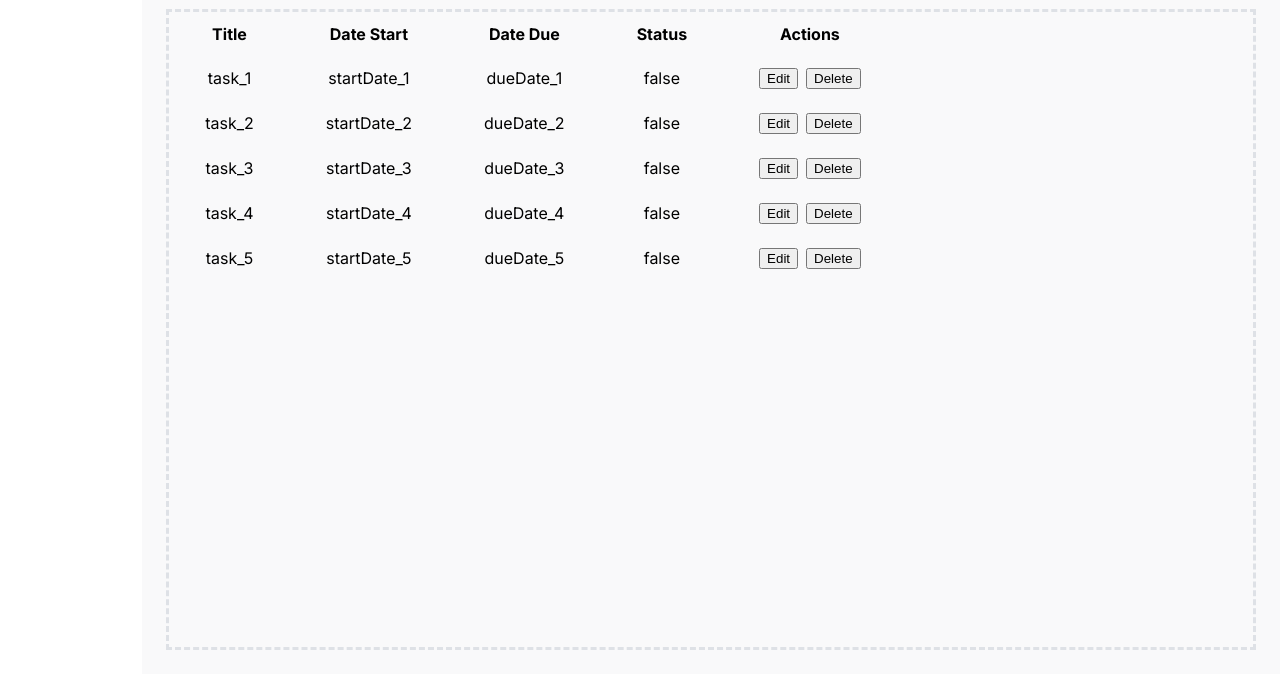
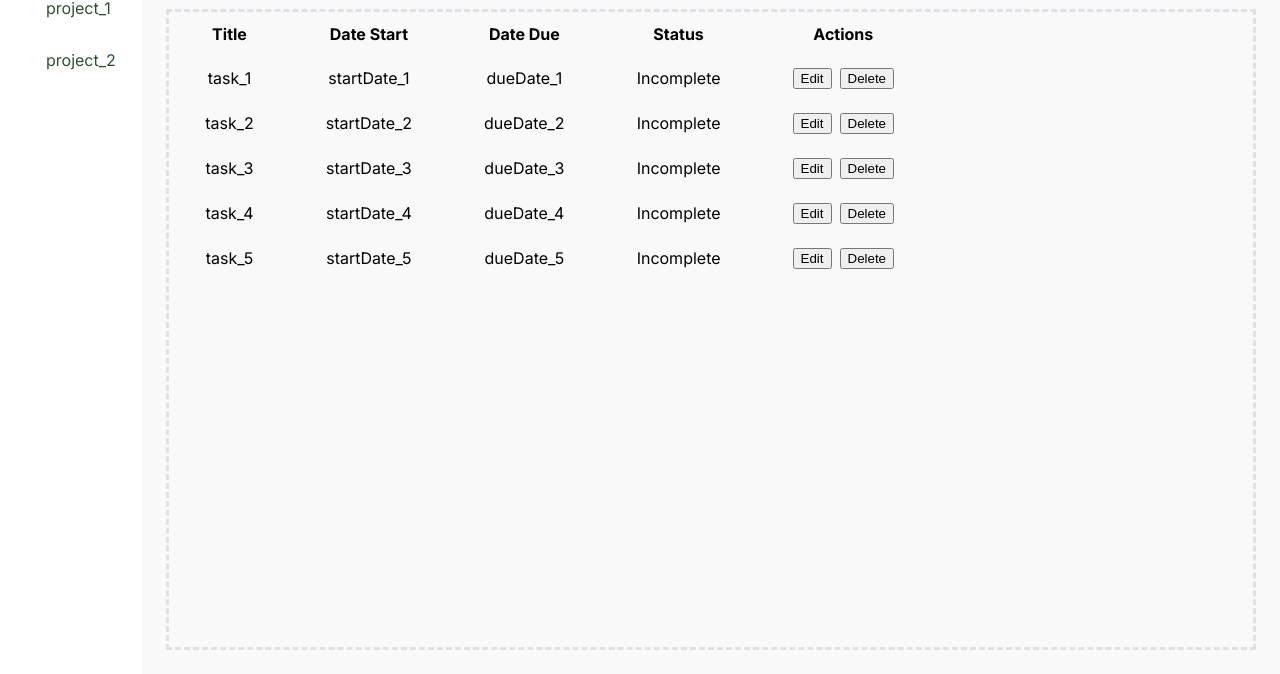
Before and after one commit to thejdsoto/to-do-list, a website built with webpack: page src/template.html in a window 1280 px wide. Shown: the part 126-800 px from the top of the page. Built offline with nearby package versions, Linux system fonts and the light colour scheme.

Commit message:
Implement code to render project list in side nav

```diff
--- a/src/DOMController.js
+++ b/src/DOMController.js
@@ -1,4 +1,4 @@
-// import { toDo } from "./ToDo.js";
+import { toDoManager } from "./toDoManager.js";
 // import { Project } from "./Project.js";
 
 class DOMController {
@@ -26,23 +26,19 @@ class DOMController {
         });
     }
 
-//     static displayProjects(projects) {
-//         const projectList = document.querySelector("main .side nav ul");
+    static renderProjects(manager) {
+        const projectList = document.querySelector("main .side nav ul");
+        const projects = manager.getProjects();
 
-//         projects.forEach((e, idx) => {
-//             const li = document.createElement("li");
-//             const btn = document.createElement("button");
-//             btn.innerHTML = `
-//                 <svg xmlns="http://www.w3.org/2000/svg" fill="none" viewBox="0 0 24 24" strokeWidth={1.5} stroke="currentColor" className="size-6">
-//                     <path strokeLinecap="round" strokeLinejoin="round" d="M2.25 12.75V12A2.25 2.25 0 0 1 4.5 9.75h15A2.25 2.25 0 0 1 21.75 12v.75m-8.69-6.44-2.12-2.12a1.5 1.5 0 0 0-1.061-.44H4.5A2.25 2.25 0 0 0 2.25 6v12a2.25 2.25 0 0 0 2.25 2.25h15A2.25 2.25 0 0 0 21.75 18V9a2.25 2.25 0 0 0-2.25-2.25h-5.379a1.5 1.5 0 0 1-1.06-.44Z" />
-//                 </svg>
-//                 ${e.name}
-//                 `;
-//             btn.setAttribute('data-idx', idx);
-//             li.appendChild(btn);
-//             projectList.appendChild(li);
-//         });
-//     }
+        projects.forEach((e) => {
+            const li = document.createElement("li");
+            const btn = document.createElement("button");
+            btn.innerText = e.name;
+            li.appendChild(btn);
+            projectList.appendChild(li);
+        })
+
+    }
 
 //     static clearNav() {
 //         const ul = document.querySelector("nav ul");
--- a/src/EventListener.js
+++ b/src/EventListener.js
@@ -78,7 +78,7 @@ class EventListener {
             let dateStart = document.querySelector(".date-start-input");
             let dateDue = document.querySelector(".date-due-input");
 
-            let task = new Task(title.value, dateStart.value, dateDue.value, false);
+            let task = new Task(title.value, dateStart.value, dateDue.value, "Incomplete");
             project.addTask(task);
             DOMController.clearTable();
             DOMController.renderTasks(project);
--- a/src/Project.js
+++ b/src/Project.js
@@ -6,30 +6,30 @@ class Project {
                 title: "task_1",
                 startDate: "startDate_1",
                 dueDate: "dueDate_1",
-                isDone: false,
+                status: "Incomplete",
             },
             {
                 title: "task_2",
                 startDate: "startDate_2",
                 dueDate: "dueDate_2",
-                isDone: false,
+                status: "Incomplete",
             },
             {
                 title: "task_3",
                 startDate: "startDate_3",
                 dueDate: "dueDate_3",
-                isDone: false,
+                status: "Incomplete",
             },
             {
                 title: "task_4",
                 startDate: "startDate_4",
                 dueDate: "dueDate_4",
-                isDone: false,
+                status: "Incomplete",
             },            {
                 title: "task_5",
                 startDate: "startDate_5",
                 dueDate: "dueDate_5",
-                isDone: false,
+                status: "Incomplete",
             }
         ];
     }
--- a/src/Task.js
+++ b/src/Task.js
@@ -1,9 +1,9 @@
 class Task {
-    constructor(title, dateStart, dateDue, isDone) {
+    constructor(title, dateStart, dateDue, status) {
         this.title = title;
         this.dateStart = dateStart;
         this.dateDue = dateDue;
-        this.isDone = isDone;
+        this.status = status;
     }
 }
 
--- a/src/index.js
+++ b/src/index.js
@@ -1,20 +1,22 @@
 import { DOMController } from "./DOMController.js";
 import { EventListener } from "./EventListener.js";
-// import { toDoManager } from "./ToDoManager.js";
+import { toDoManager } from "./toDoManager.js";
 import { Project } from "./Project.js";
 import "./style.css";
 
 console.log("Webpack is working!");
+let manager = new toDoManager();
 let project = new Project("project_test");
 // let todo = new toDoManager();
 
 // DOMController.displayProjects(todo.getProject());
+DOMController.renderProjects(manager);
 DOMController.renderTasks(project);
+
 // EventListener.showAddProjectDialog();
 EventListener.addTaskDialog();
 // EventListener.closeAddProjectDialog();
 // EventListener.closeAddTaskDialog();
-// EventListener.showTasks(project);
 // EventListener.submitProject(todo);
 EventListener.submitTask(project);
 
--- a/src/template.html
+++ b/src/template.html
@@ -23,7 +23,7 @@
     </header>
     <main>
         <div class="side">
-            <!-- <nav>
+            <nav>
                 <dialog>
                     <button autofocus class="close-add-project">Close</button>
                     <form>
@@ -40,7 +40,7 @@
                 </button>
                 <ul>
                 </ul>
-            </nav> -->
+            </nav>
             <!-- <div class="profile">
                 <div>
 
--- /dev/null
+++ b/src/toDoManager.js
@@ -0,0 +1,89 @@
+class toDoManager {
+    constructor() {
+        this.projects = [
+            {
+                name: "project_1",
+                tasks:
+                [
+                    {
+                    title: "task_1",
+                    startDate: "startDate_1",
+                    dueDate: "dueDate_1",
+                    status: "Incomplete",
+                    },
+                    {
+                    title: "task_2",
+                    startDate: "startDate_2",
+                    dueDate: "dueDate_2",
+                    status: "Incomplete",
+                    },
+                    {
+                    title: "task_3",
+                    startDate: "startDate_3",
+                    dueDate: "dueDate_3",
+                    status: "Incomplete",
+                    },
+                    {
+                    title: "task_4",
+                    startDate: "startDate_4",
+                    dueDate: "dueDate_4",
+                    status: "Incomplete",
+                    },
+                    {
+                    title: "task_5",
+                    startDate: "startDate_5",
+                    dueDate: "dueDate_5",
+                    status: "Incomplete",
+                    }
+                ]
+            },
+            {
+                name: "project_2",
+                tasks:
+                [
+                    {
+                    title: "task_1b",
+                    startDate: "startDate_1",
+                    dueDate: "dueDate_1",
+                    status: "Incomplete",
+                    },
+                    {
+                    title: "task_2b",
+                    startDate: "startDate_2",
+                    dueDate: "dueDate_2",
+                    status: "Incomplete",
+                    },
+                    {
+                    title: "task_3b",
+                    startDate: "startDate_3",
+                    dueDate: "dueDate_3",
+                    status: "Incomplete",
+                    },
+                    {
+                    title: "task_4b",
+                    startDate: "startDate_4",
+                    dueDate: "dueDate_4",
+                    status: "Incomplete",
+                    },
+                    {
+                    title: "task_5b",
+                    startDate: "startDate_5",
+                    dueDate: "dueDate_5",
+                    status: "Incomplete",
+                    }
+                ]
+            },
+        ];
+    }
+
+    addProject(project) {
+        this.projects.push(project);
+    }
+
+    getProjects() {
+        return this.projects;
+    }
+
+}
+
+export {toDoManager, }
```
Also changed, not shown: src/ToDo.js (deleted, +0 -16 lines).
